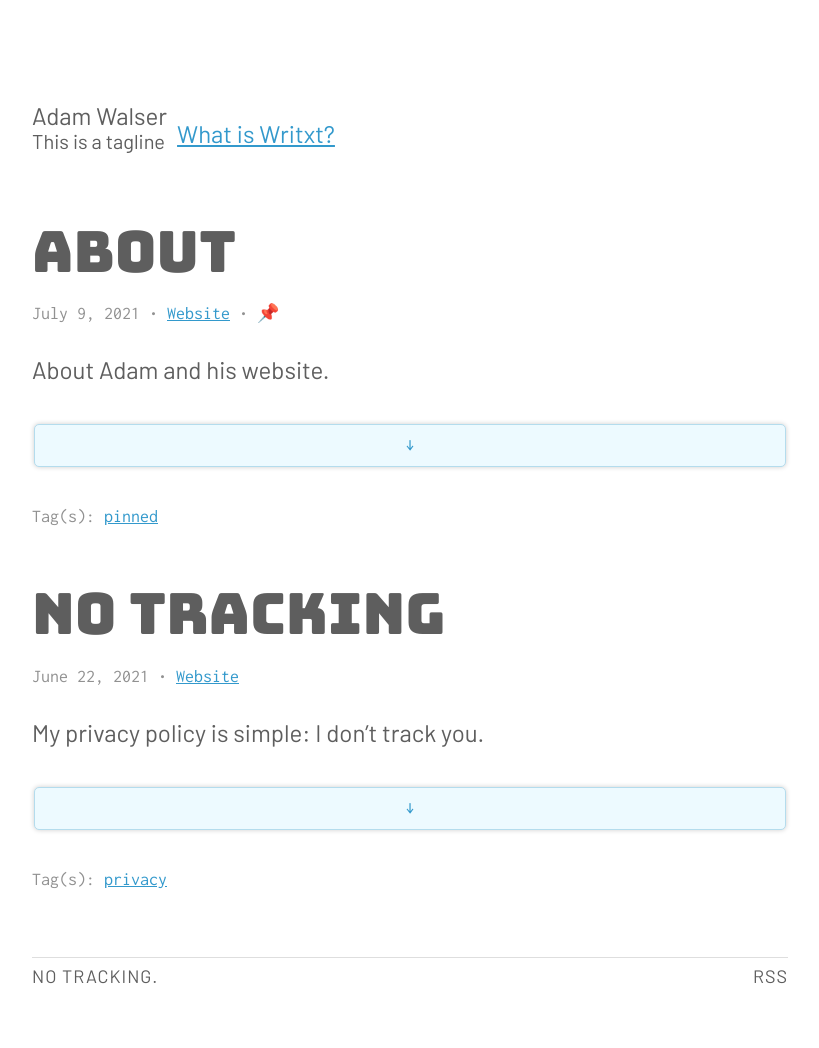
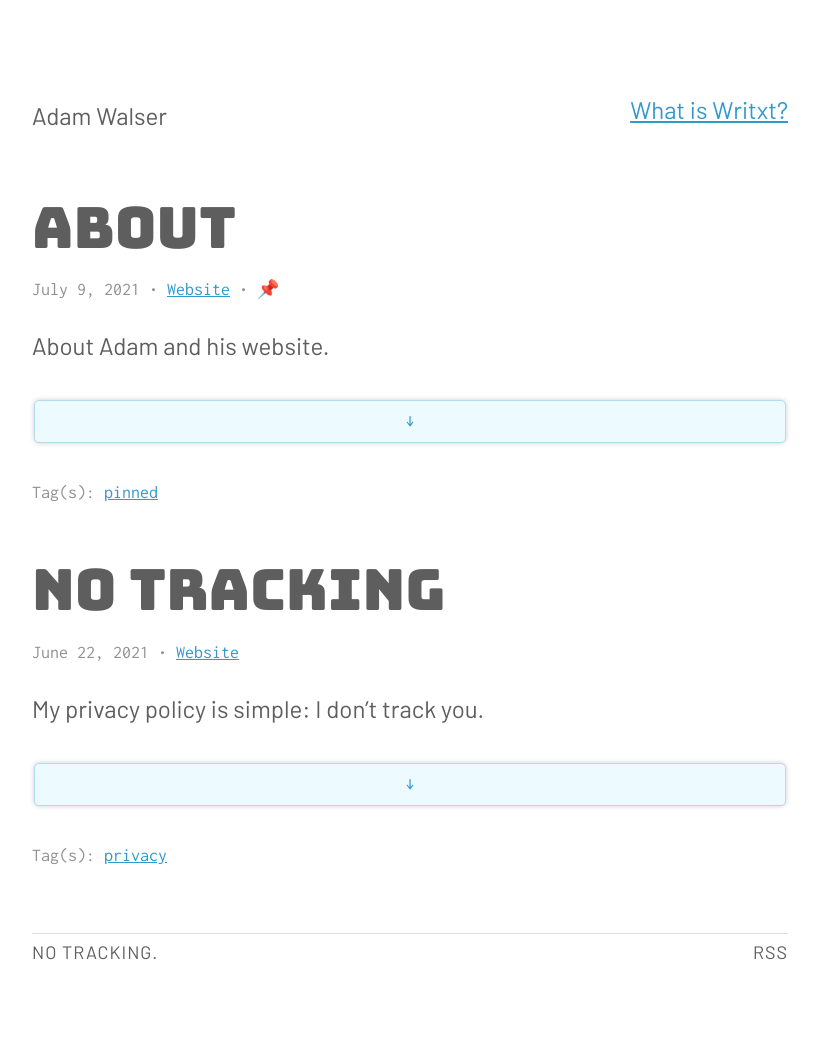
Before and after one commit to ajpwalser/ajpwalser.github.io, a Jekyll site: the page built from index.html, in a window 1280 px wide. Shown: the whole page, without its empty margins (230-1049 px from the left). Built offline with Jekyll 4.4.1, drawn with Linux system fonts in a browser that asks for light colours; the list of posts is cut into pages by our own code; after the commit the page ends 1024 px from its top, so only the background shows below that.

Commit message:
Update default.html

```diff
--- a/_layouts/default.html
+++ b/_layouts/default.html
@@ -18,12 +18,10 @@
   <header role="banner">
     <h2>
     <a href="{{ site.baseurl | prepend: site.url }}/">{{ site.title }}</a>
-    <br><small>{{ site.tagline }}</small>
     </h2>
     <nav>
         <a href="https://writxt.fun">What is Writxt?</a>
     </nav>
-      <hr>
 </header>
    <main aria-label="Content" role="main">
       {{ content }}
```
